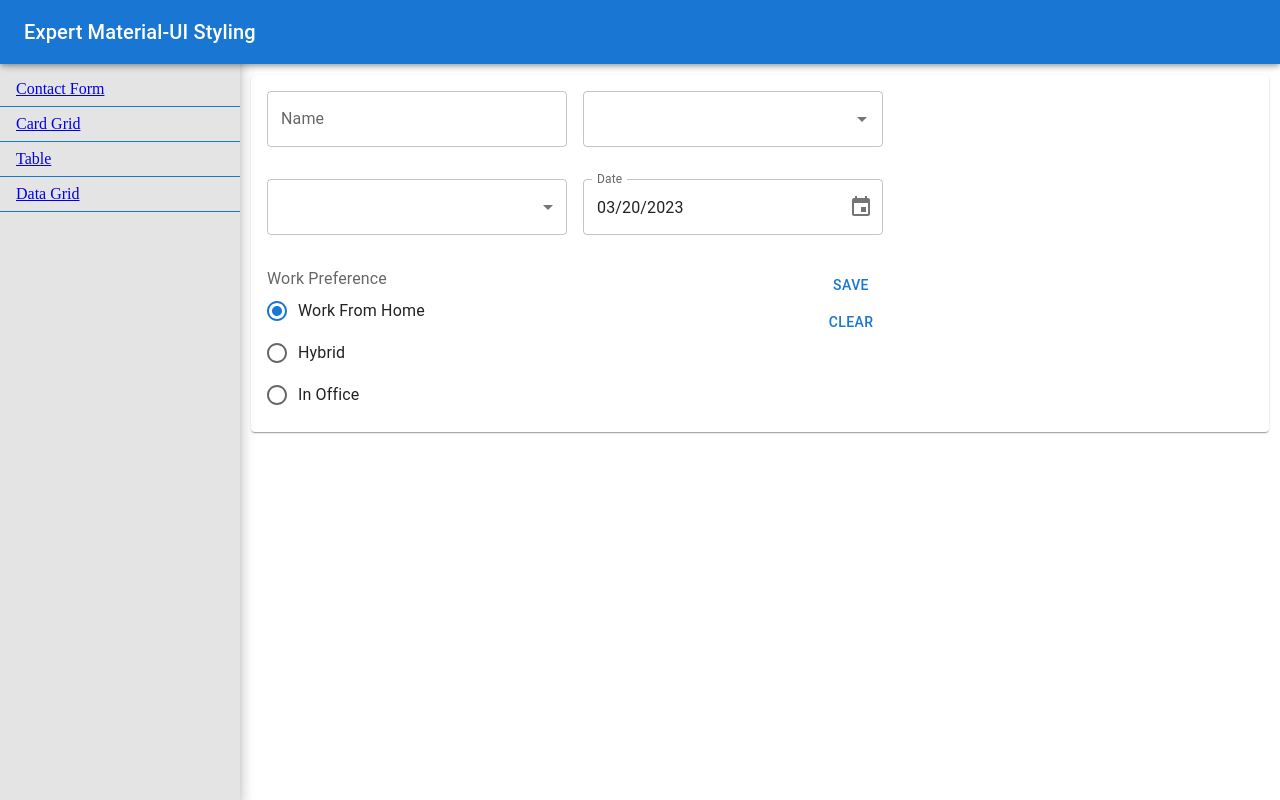
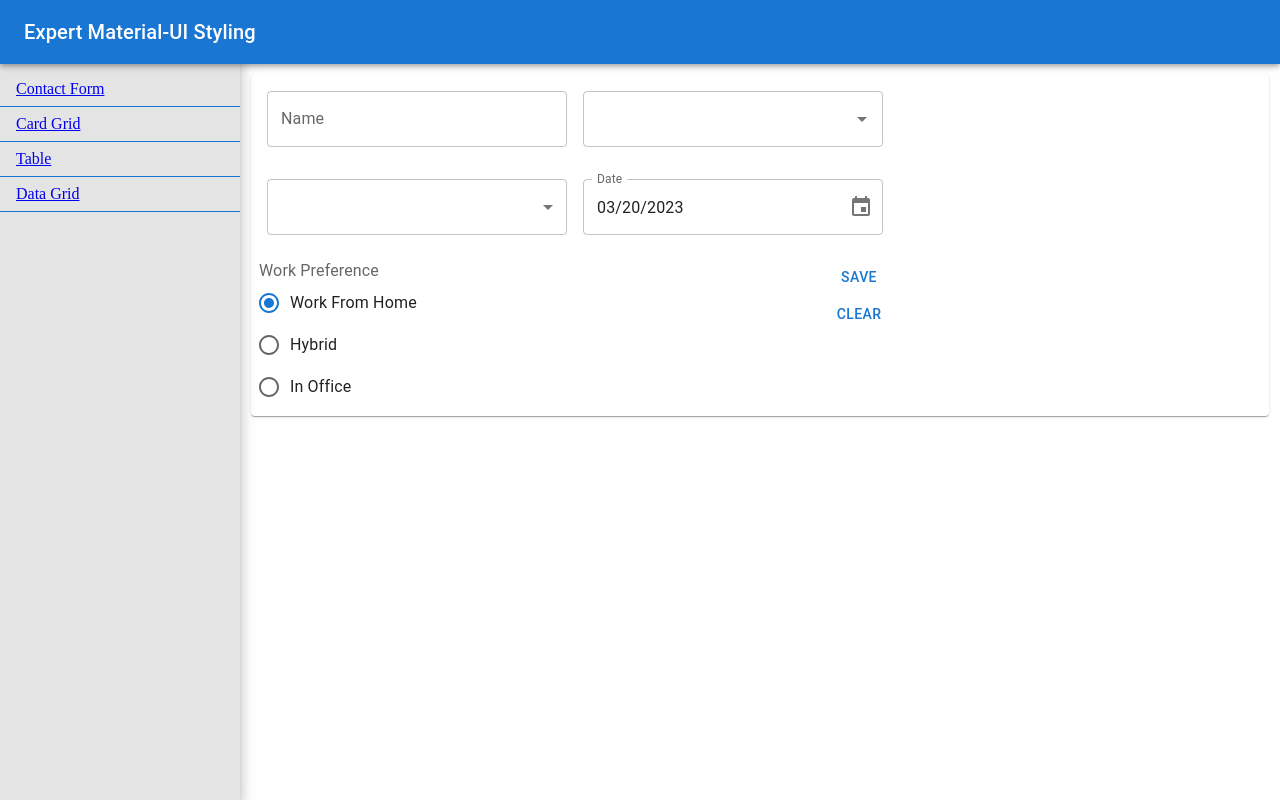
Before and after one commit to maxymlyskov/beaMui, a React (Create React App) app: page / in a window 1280 px wide. Built offline with nearby package versions, Linux system fonts and the light colour scheme; the HTML template or start-up script is replaced by a standard one.

Commit message:
Added basic ContactForm.

```diff
--- a/src/Components/Form/ContactForm.tsx
+++ b/src/Components/Form/ContactForm.tsx
@@ -145,7 +145,7 @@ export default function ContactForm() {
           <FormGroup
             row
             sx={{
-              padding: 2,
+              padding: 1,
               justifyContent: 'space-between'
             }}
           >
```
